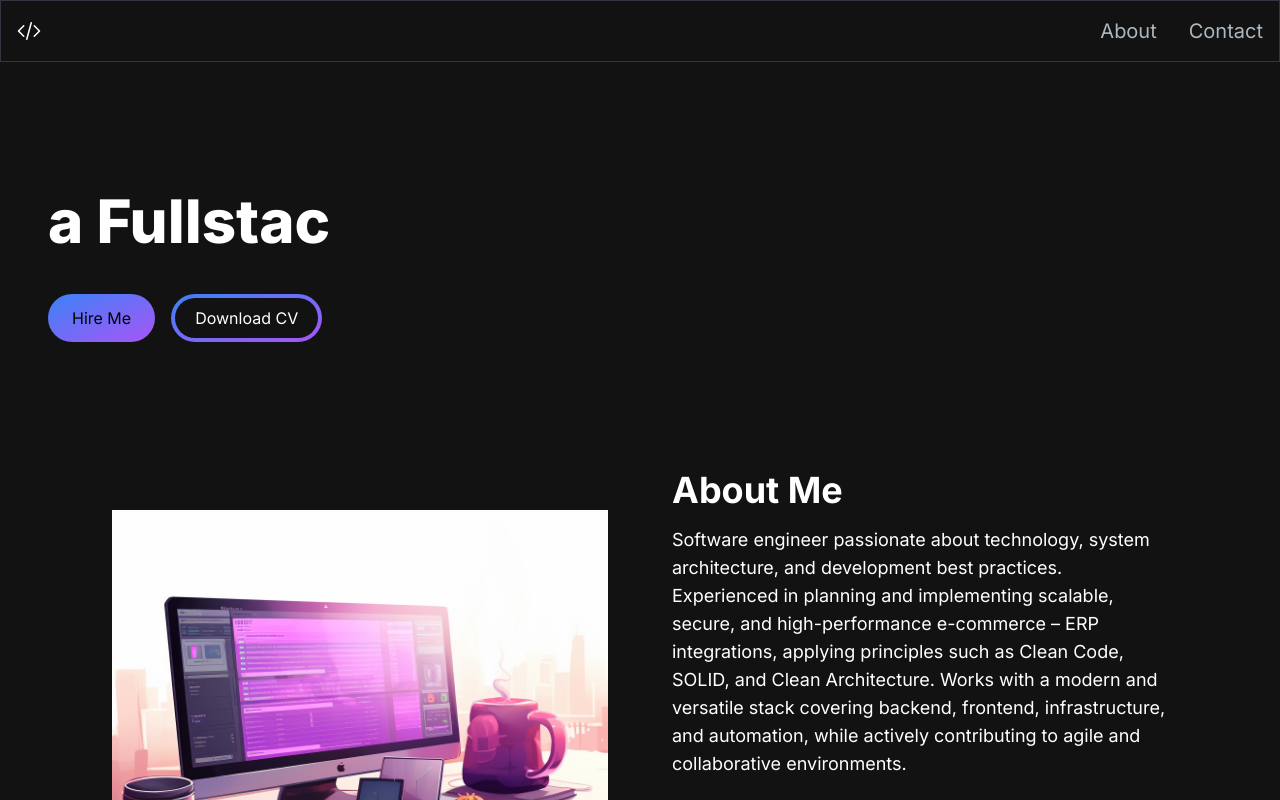
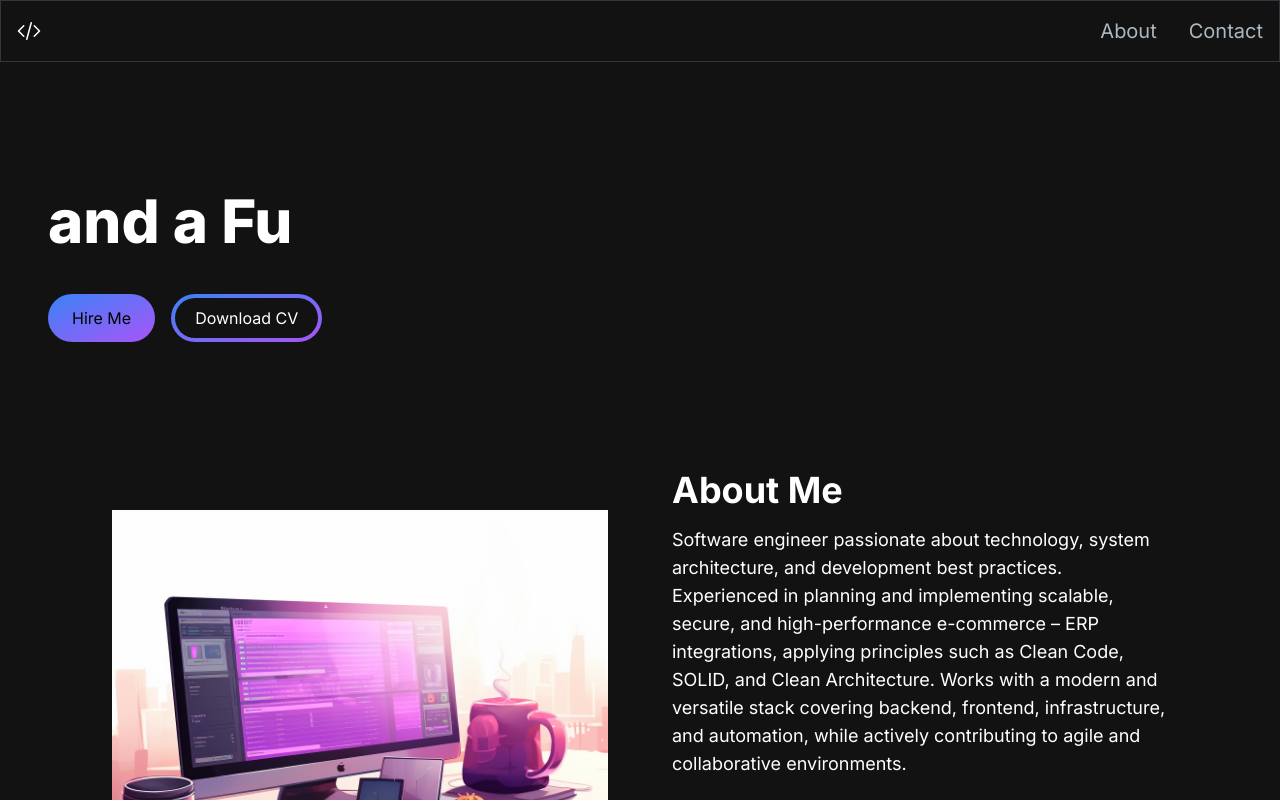
Before and after one commit to otavio-n/portfolio-site, a Next.js app: page / in a window 1280 px wide. Shown: the top 800 px of the page. Built offline with nearby package versions, Linux system fonts and the light colour scheme.

Commit message:
Update contact me links

```diff
--- a/src/app/components/EmailSection.jsx
+++ b/src/app/components/EmailSection.jsx
@@ -56,10 +56,10 @@ const EmailSection = () => {
           try my best to get back to you!
         </p>
         <div className="socials flex flex-row gap-2">
-          <Link href="github.com">
+          <Link href="http://github.com/otavio-n">
             <Image src={GithubIcon} alt="Github Icon" />
           </Link>
-          <Link href="linkedin.com">
+          <Link href="https://www.linkedin.com/in/otavio-n/">
             <Image src={LinkedinIcon} alt="Linkedin Icon" />
           </Link>
         </div>
--- a/src/app/components/HeroSection.jsx
+++ b/src/app/components/HeroSection.jsx
@@ -25,7 +25,7 @@ const HeroSection = () => {
                 1000,
                 "a Backend Engineer",
                 1000,
-                "a Fullstack Developer",
+                "and a Fullstack Developer",
                 1000,
                 "Hire me, please",
                 1000,
```
